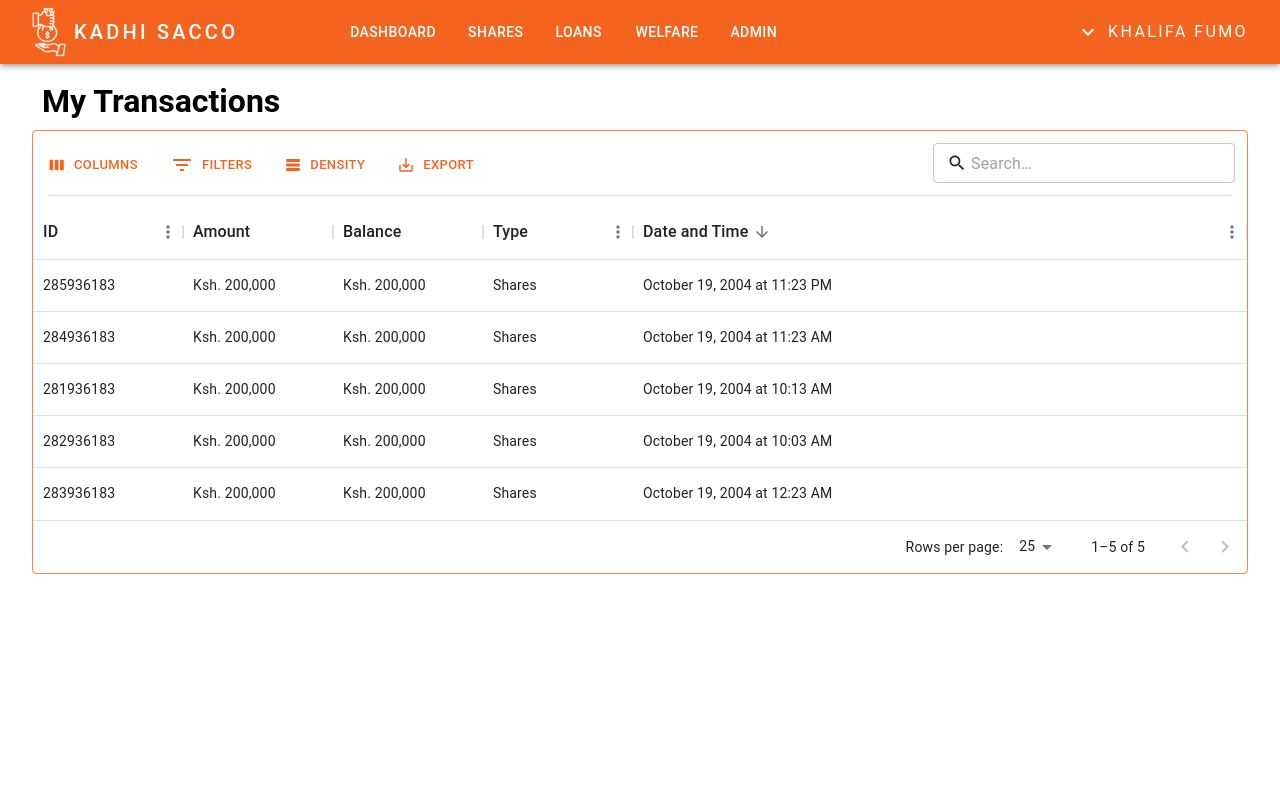
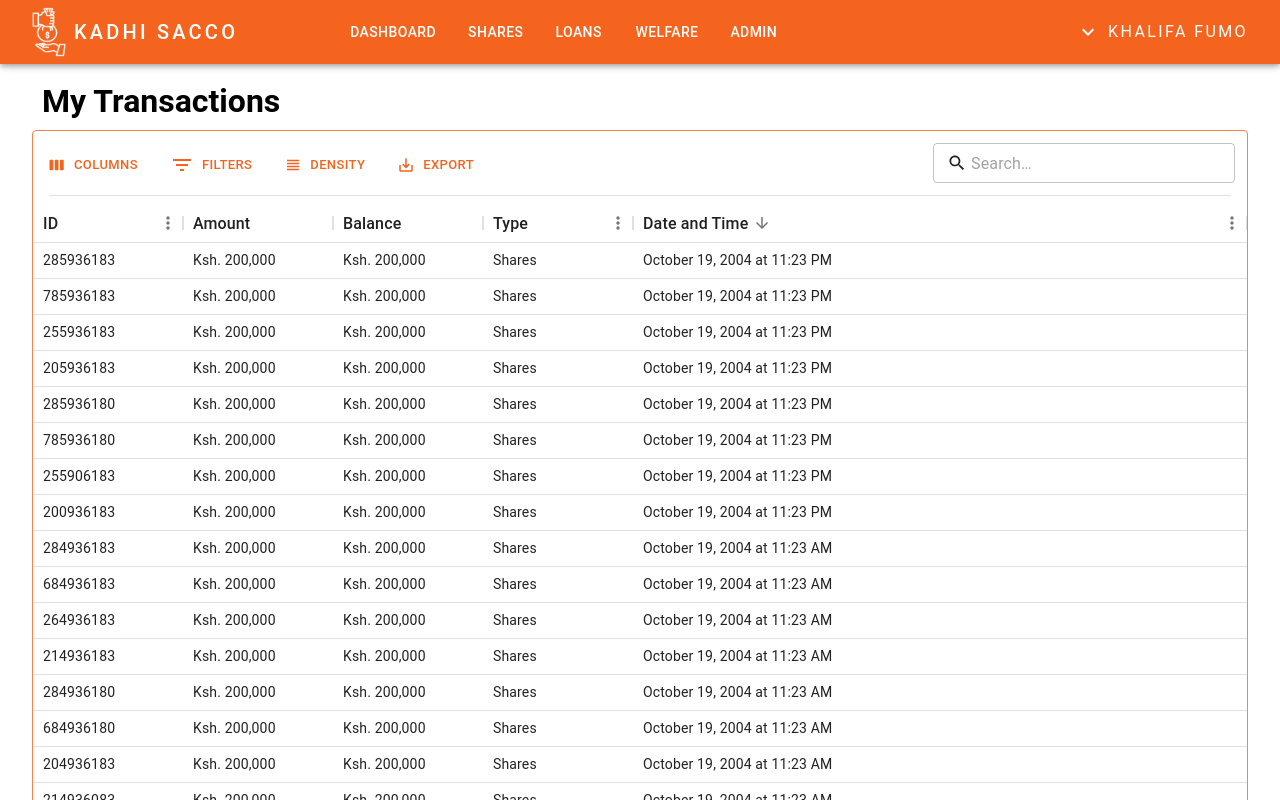
Before and after one commit to khalifa47/sacco, a Next.js app: page /transactions in a window 1280 px wide. Shown: the top 800 px of the page. Built offline with nearby package versions, Linux system fonts and the light colour scheme.

Commit message:
default condense, more dummy data

```diff
--- a/app/components/TransactionsTable.tsx
+++ b/app/components/TransactionsTable.tsx
@@ -112,6 +112,7 @@ const TransactionsTable = ({
       <DataGrid
         rows={rows}
         columns={columns}
+        density="compact"
         autoHeight
         disableRowSelectionOnClick
         sx={{ border: 1, borderColor: "primary.light" }}
--- a/app/transactions/page.tsx
+++ b/app/transactions/page.tsx
@@ -9,6 +9,42 @@ const rows: GridRowsProp = [
   createData("283936183", 200000, 200000, "shares", "2004-10-19 00:23:54"),
   createData("284936183", 200000, 200000, "shares", "2004-10-19 11:23:54"),
   createData("285936183", 200000, 200000, "shares", "2004-10-19 23:23:54"),
+  createData("381936183", 200000, 200000, "shares", "2004-10-19 10:13:54"),
+  createData("482936183", 200000, 200000, "shares", "2004-10-19 10:03:54"),
+  createData("583936183", 200000, 200000, "shares", "2004-10-19 00:23:54"),
+  createData("684936183", 200000, 200000, "shares", "2004-10-19 11:23:54"),
+  createData("785936183", 200000, 200000, "shares", "2004-10-19 23:23:54"),
+  createData("881936183", 200000, 200000, "shares", "2004-10-19 10:13:54"),
+  createData("982936183", 200000, 200000, "shares", "2004-10-19 10:03:54"),
+  createData("273936183", 200000, 200000, "shares", "2004-10-19 00:23:54"),
+  createData("264936183", 200000, 200000, "shares", "2004-10-19 11:23:54"),
+  createData("255936183", 200000, 200000, "shares", "2004-10-19 23:23:54"),
+  createData("241936183", 200000, 200000, "shares", "2004-10-19 10:13:54"),
+  createData("232936183", 200000, 200000, "shares", "2004-10-19 10:03:54"),
+  createData("223936183", 200000, 200000, "shares", "2004-10-19 00:23:54"),
+  createData("214936183", 200000, 200000, "shares", "2004-10-19 11:23:54"),
+  createData("205936183", 200000, 200000, "shares", "2004-10-19 23:23:54"),
+
+  createData("281936180", 200000, 200000, "shares", "2004-10-19 10:13:54"),
+  createData("282936180", 200000, 200000, "shares", "2004-10-19 10:03:54"),
+  createData("283936180", 200000, 200000, "shares", "2004-10-19 00:23:54"),
+  createData("284936180", 200000, 200000, "shares", "2004-10-19 11:23:54"),
+  createData("285936180", 200000, 200000, "shares", "2004-10-19 23:23:54"),
+  createData("381936180", 200000, 200000, "shares", "2004-10-19 10:13:54"),
+  createData("482936180", 200000, 200000, "shares", "2004-10-19 10:03:54"),
+  createData("583936180", 200000, 200000, "shares", "2004-10-19 00:23:54"),
+  createData("684936180", 200000, 200000, "shares", "2004-10-19 11:23:54"),
+  createData("785936180", 200000, 200000, "shares", "2004-10-19 23:23:54"),
+  createData("881936103", 200000, 200000, "shares", "2004-10-19 10:13:54"),
+  createData("982036183", 200000, 200000, "shares", "2004-10-19 10:03:54"),
+  createData("273936083", 200000, 200000, "shares", "2004-10-19 00:23:54"),
+  createData("204936183", 200000, 200000, "shares", "2004-10-19 11:23:54"),
+  createData("255906183", 200000, 200000, "shares", "2004-10-19 23:23:54"),
+  createData("240936183", 200000, 200000, "shares", "2004-10-19 10:13:54"),
+  createData("232930183", 200000, 200000, "shares", "2004-10-19 10:03:54"),
+  createData("223036183", 200000, 200000, "shares", "2004-10-19 00:23:54"),
+  createData("214936083", 200000, 200000, "shares", "2004-10-19 11:23:54"),
+  createData("200936183", 200000, 200000, "shares", "2004-10-19 23:23:54"),
 ];
 
 export default function Transactions() {
```
